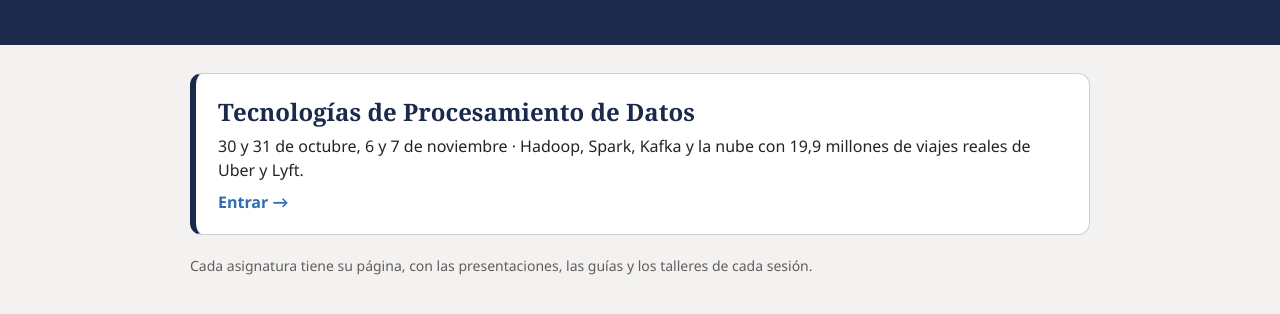
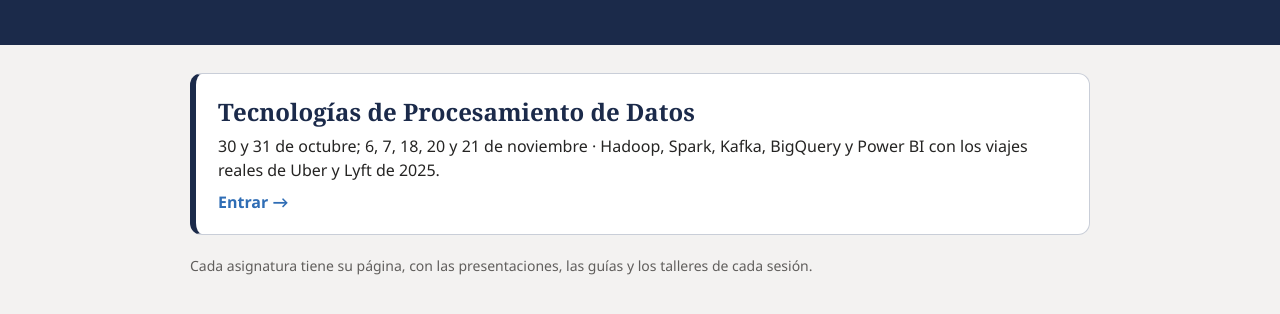
Before and after one commit to hmedrano-gif/CURN, a plain HTML site: page index.html in a window 1280 px wide. Shown: the part 178-492 px from the top of the page. Drawn offline with Linux system fonts and the light colour scheme.

Commit message:
Portada principal: fechas de TPD hasta el 21 de noviembre

```diff
--- a/index.html
+++ b/index.html
@@ -30,7 +30,7 @@ a.card .ir{color:var(--blue);font-weight:700;margin-top:8px}
 <main><div class="wrap">
   <a class="card" href="tpd/">
     <h2>Tecnologías de Procesamiento de Datos</h2>
-    <div>30 y 31 de octubre, 6 y 7 de noviembre · Hadoop, Spark, Kafka y la nube con 19,9 millones de viajes reales de Uber y Lyft.</div>
+    <div>30 y 31 de octubre; 6, 7, 18, 20 y 21 de noviembre · Hadoop, Spark, Kafka, BigQuery y Power BI con los viajes reales de Uber y Lyft de 2025.</div>
     <div class="ir">Entrar →</div>
   </a>
   <p class="nota">Cada asignatura tiene su página, con las presentaciones, las guías y los talleres de cada sesión.</p>
```
Also changed, not shown: 1 other file.
